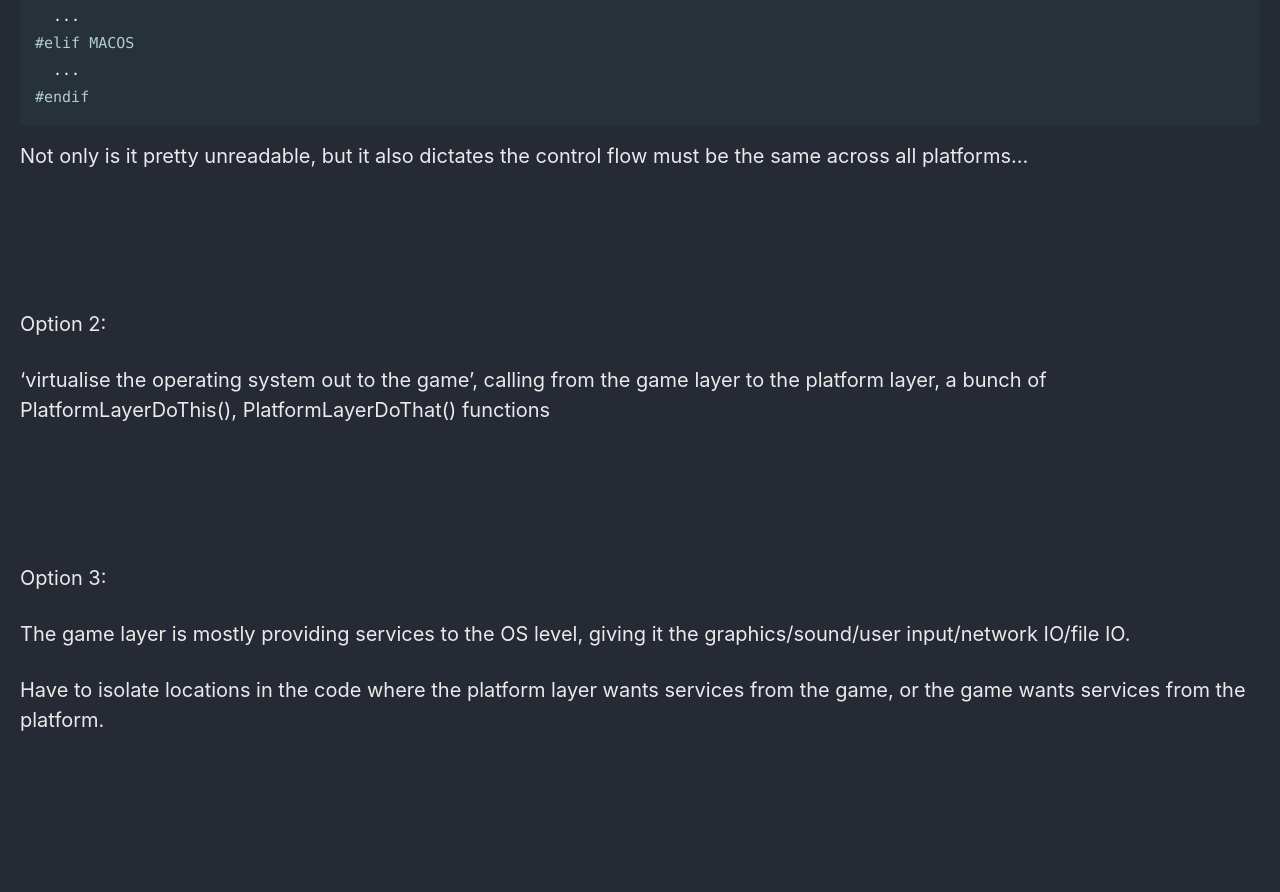
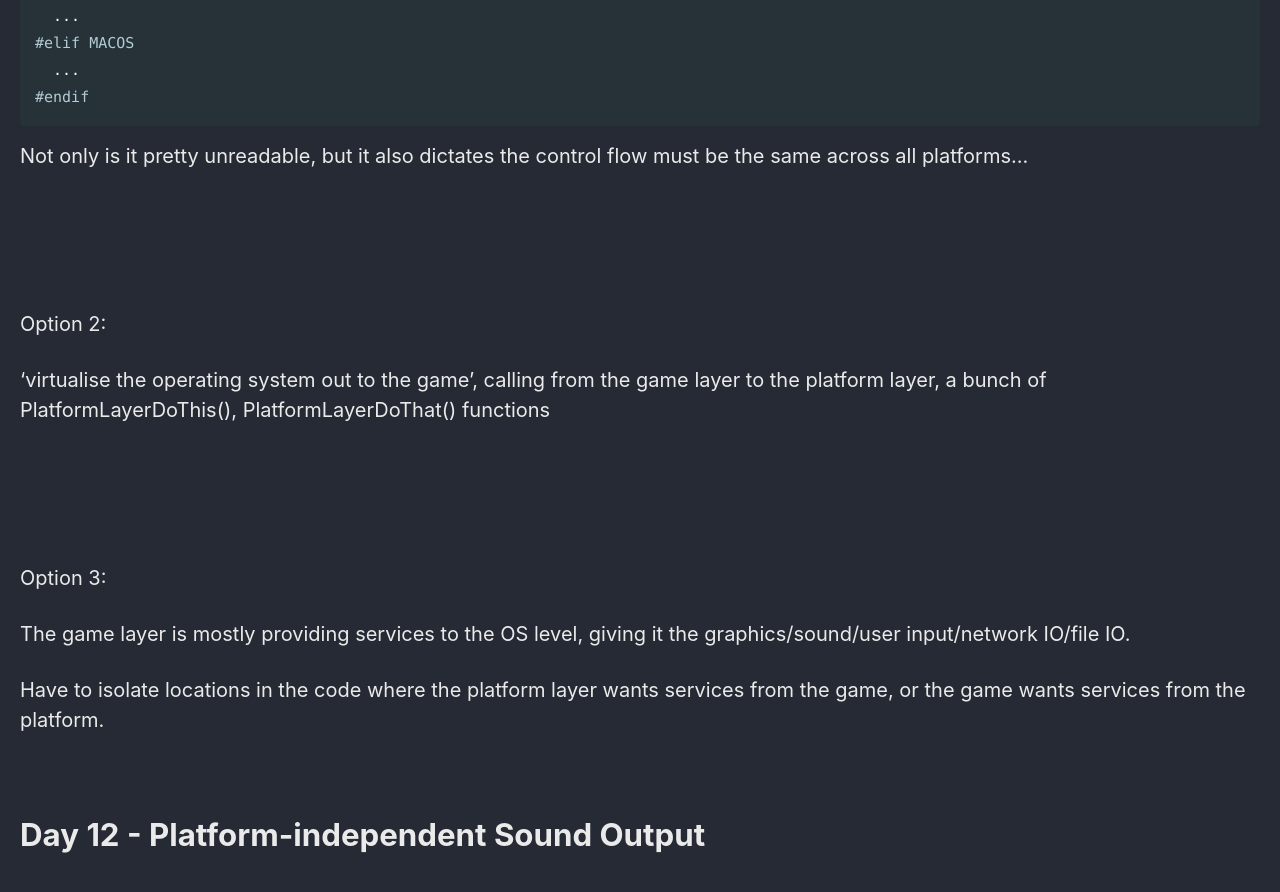
Before and after one commit to Connor-McCartney/Connor-McCartney.github.io, a Jekyll site: the page built from _pages/misc/HandmadeHeroNotes.md, in a window 1280 px wide and 900 px high, scrolled down 3545 px. Shown: the top 892 px of the window. Built offline with Jekyll 4.4.1, drawn with Linux system fonts in a browser that asks for light colours; cached includes are drawn as plain includes; our own code applies the rules of GitHub Pages for plain Markdown files; before the commit the page ends 4336 px from its top, so only the background shows below that.

Commit message:
Update HandmadeHeroNotes.md

```diff
--- a/_pages/misc/HandmadeHeroNotes.md
+++ b/_pages/misc/HandmadeHeroNotes.md
@@ -168,3 +168,8 @@ Option 3:
 The game layer is mostly providing services to the OS level, giving it the graphics/sound/user input/network IO/file IO.
 
 Have to isolate locations in the code where the platform layer wants services from the game, or the game wants services from the platform.
+
+
+<br>
+
+# Day 12 - Platform-independent Sound Output
```
